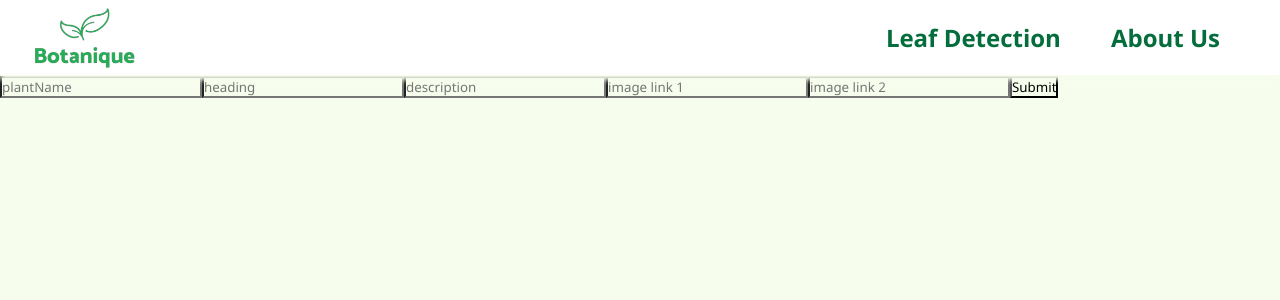
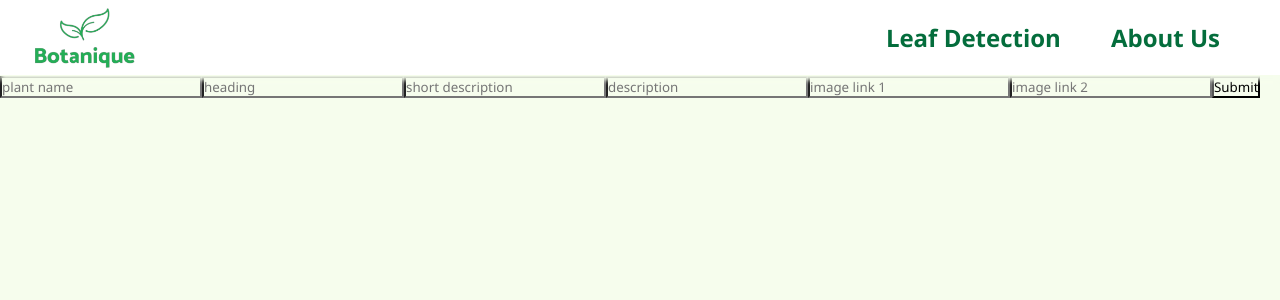
Before and after one commit to rijulsarji/PLANT_DETECTION_FRONTEND, a React (Create React App) app in the folder frontend/: page /input-form in a window 1280 px wide. Shown: the top 300 px of the page. Built offline with nearby package versions, Linux system fonts and the light colour scheme.

Commit message:
added short description column in modal

```diff
--- a/frontend/src/pages/InputForm.js
+++ b/frontend/src/pages/InputForm.js
@@ -4,6 +4,7 @@ const InputForm = () => {
   const [details, setDetails] = useState({
     name: "",
     heading: "",
+    shortDescription: "",
     description: "",
     imageURL1: "",
     imageURL2: "",
@@ -20,7 +21,7 @@ const InputForm = () => {
 
   const handleSubmit = (e) => {
     setLoad(true);
-    fetch("http://localhost:4000/api/v1/plants", {
+    fetch("http://localhost:5000/api/v1/plants/", {
       method: "POST",
       headers: {
         Accept: "application/json",
@@ -34,6 +35,7 @@ const InputForm = () => {
           ...details,
           name: "",
           heading: "",
+          shortDescription: "",
           description: "",
           imageURL1: "",
           imageURL2: "",
@@ -49,7 +51,7 @@ const InputForm = () => {
         <form onSubmit={handleSubmit}>
           <input
             type="text"
-            placeholder="plantName"
+            placeholder="plant name"
             value={details.name}
             name="name"
             onChange={handleChange}
@@ -59,6 +61,13 @@ const InputForm = () => {
             placeholder="heading"
             value={details.heading}
             name="heading"
+            onChange={handleChange}
+          />
+          <input
+            type="text"
+            placeholder="short description"
+            value={details.shortDescription}
+            name="shortDescription"
             onChange={handleChange}
           />
           <input
```
Also changed, not shown: 1 other file (tests, documents, lock files or other folders).
